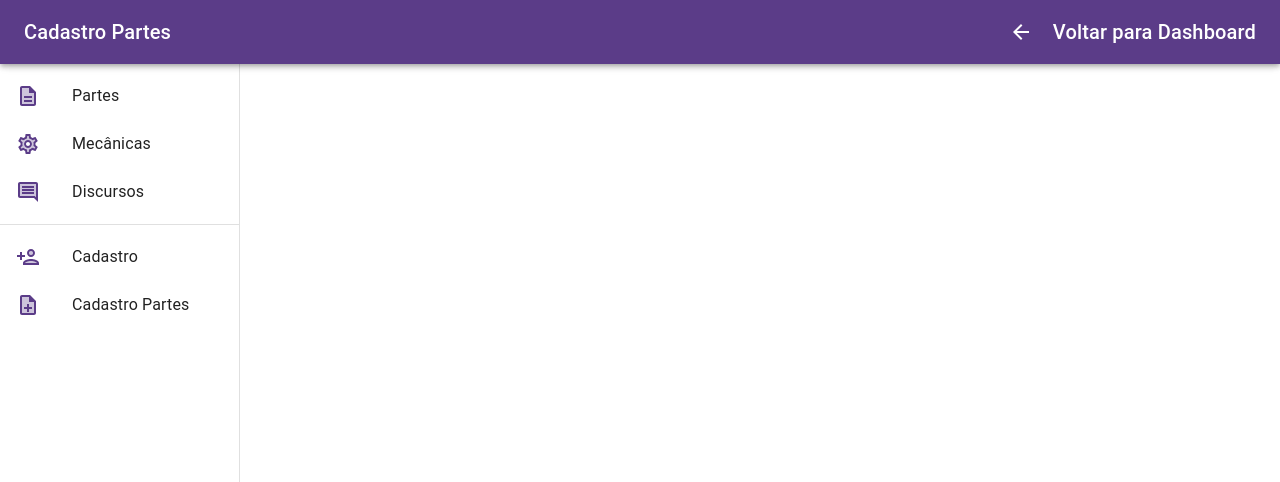
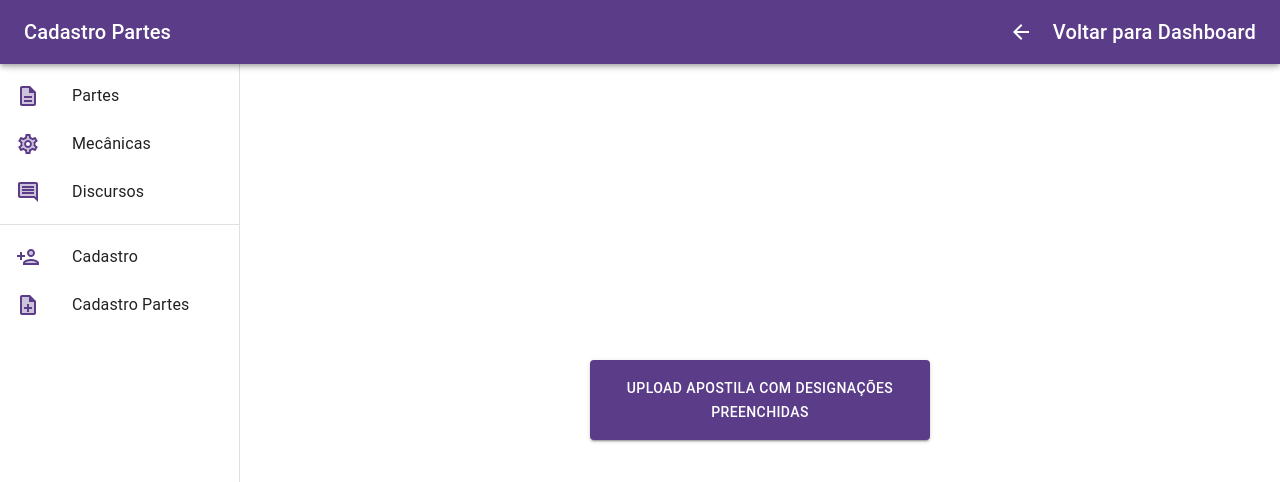
Before and after one commit to czndy/quadro_anuncios_web, a React (Create React App) app in the folder frontend/: page /cadastro-partes in a window 1280 px wide. Shown: the top 482 px of the page. Built offline with nearby package versions, Linux system fonts and the light colour scheme.

Commit message:
adição botão de upload de arquivo na tela de cadastro de Partes

```diff
--- a/frontend/package.json
+++ b/frontend/package.json
@@ -13,10 +13,12 @@
     "@testing-library/react": "^13.0.0",
     "@testing-library/user-event": "^13.2.1",
     "axios": "^1.2.1",
+    "bootstrap": "^5.2.3",
     "react": "^18.2.0",
+    "react-bootstrap": "^2.7.0",
     "react-dom": "^18.2.0",
     "react-router-dom": "^6.4.5",
-    "react-scripts": "5.0.1",
+    "react-scripts": "^5.0.1",
     "styled-components": "^5.3.6",
     "web-vitals": "^2.1.0"
   },
--- a/frontend/src/pages/CadastroPartes/cadastroPartes.js
+++ b/frontend/src/pages/CadastroPartes/cadastroPartes.js
@@ -1,6 +1,43 @@
 import Box from "@mui/material/Box";
 import * as React from "react";
+import Button from '@mui/material/Button';
+import Stack from '@mui/material/Stack';
+import Grid from '@mui/material/Unstable_Grid2';
+import Container from 'react-bootstrap/Container';
+import Row from 'react-bootstrap/Row';
+import Col from 'react-bootstrap/Col';
 
 export default function CadastroPartes({menu}) {
-  return <Box sx={{display: "flex", height: "100vh"}}>{menu}</Box>;
+  return (
+    <Box sx={{display: "flex", height: "100vh", width:"100%"}}>
+      {menu}
+      <Box
+        sx={{
+        "& > :not(style)": {
+            m: "auto",
+            width: 600,
+            height: 600,
+        },
+        }}
+        m="auto"
+        display="flex"
+        alignItems="center"
+        width="1000px"
+        height="98vh"
+      >
+          <Button
+            variant="contained"
+            component="label"
+            style={{width:"340px", height:"80px", textAlign:"center"}}
+            sx={{backgroundColor: "#5b3c88",
+                "&:hover": {
+                  backgroundColor: "#6b46a1",
+                },}}
+          >
+            Upload Apostila com designações preenchidas
+            <input hidden accept=".pdf" multiple type="file" />
+          </Button>
+      </Box>
+    </Box>
+  );
 }
```
Also changed, not shown: 2 other files (tests, documents, lock files or other folders).
